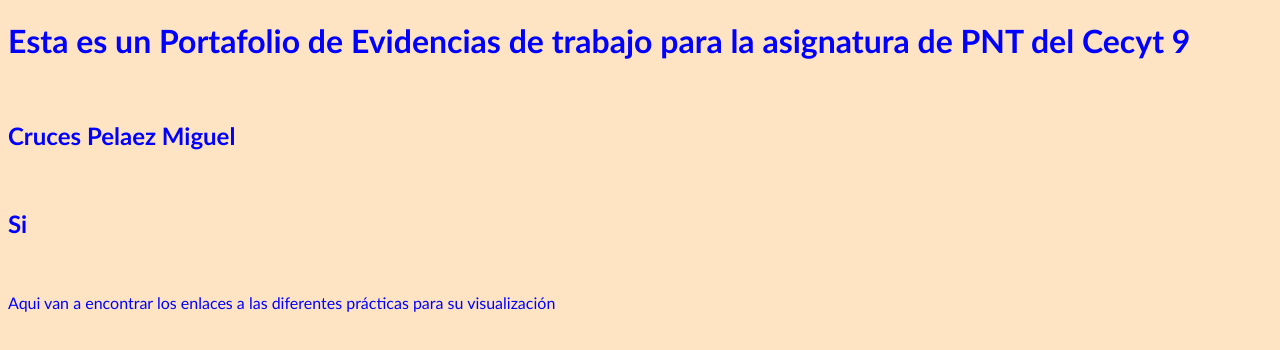
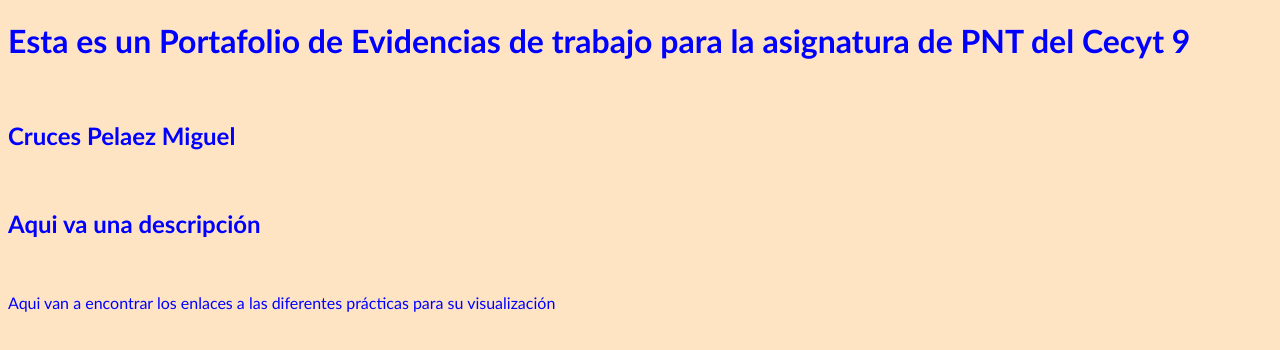
Before and after one commit to Mken29C/BBDD, a plain HTML site: page index.html in a window 1280 px wide. Drawn offline with Linux system fonts and the light colour scheme.

Commit message:
maldita sea

```diff
--- a/index.html
+++ b/index.html
@@ -12,7 +12,7 @@
         <br>
         <h2>Cruces Pelaez Miguel</h2>
         <br>
-        <h2>Si</h2>
+        <h2>Aqui va una descripción</h2>
         <br>
         <div class="content">
             <p>Aqui van a encontrar los enlaces a las diferentes prácticas para su visualización</p>
```
